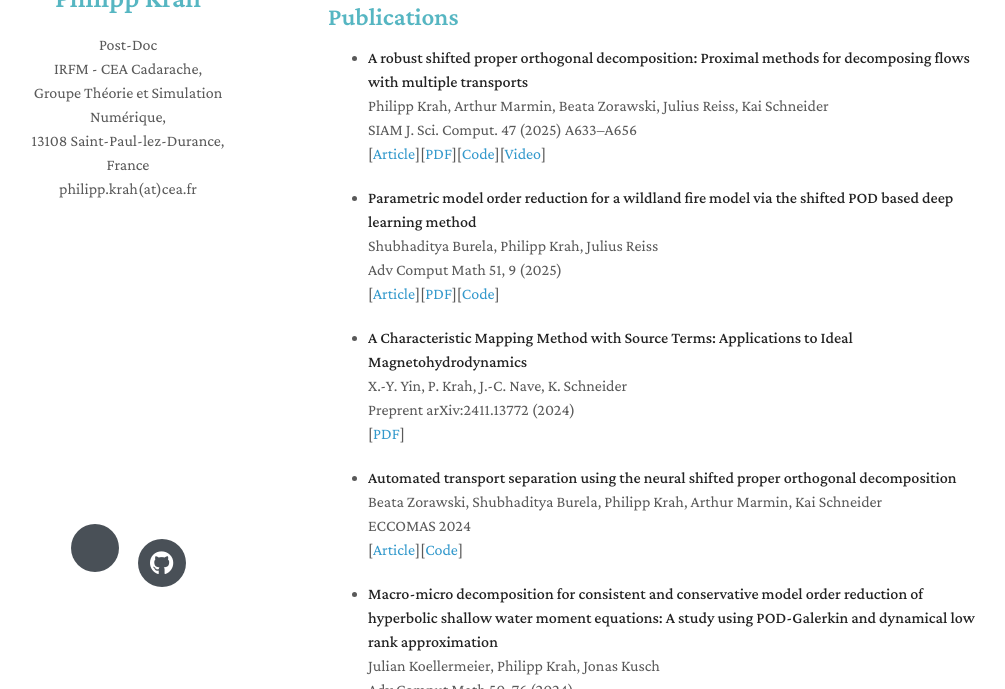
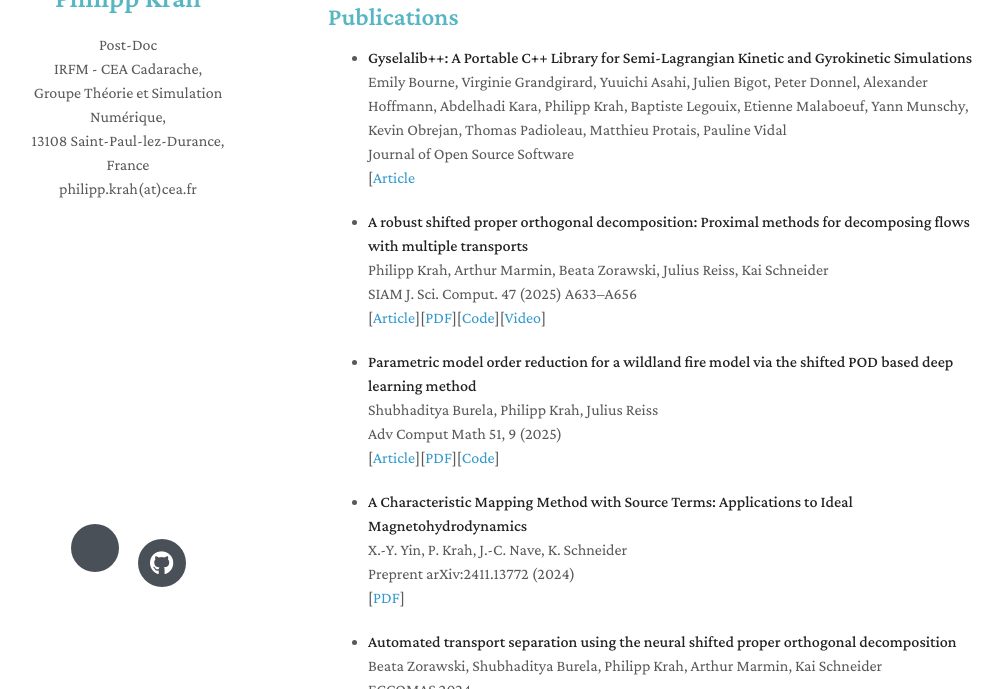
Before and after one commit to Philipp137/Philipp137.github.io, a Jekyll site: the page built from index.markdown, in a window 1280 px wide and 900 px high, scrolled down 892 px, cut to the strip 211-900 px from the top of the window. Shown: the whole strip, without its empty margins (142-1147 px from the left). Built offline with Jekyll 4.4.1, drawn with Linux system fonts in a browser that asks for light colours; nearby versions of some CDN libraries; a style sheet for code colours, icons or effects is not loaded.

Commit message:
gyselaX lib

```diff
--- a/index.markdown
+++ b/index.markdown
@@ -37,6 +37,14 @@ Physics-love, Algorithms-fun, [Rhythm-freedom](https://soundcloud.com/massesandb
 
 
 ## Publications
+
+- **Gyselalib++: A Portable C++ Library for Semi-Lagrangian Kinetic and Gyrokinetic Simulations**
+  <br>
+  Emily Bourne, Virginie Grandgirard, Yuuichi Asahi, Julien Bigot, Peter Donnel, Alexander Hoffmann, Abdelhadi Kara, Philipp Krah, Baptiste Legouix, Etienne Malaboeuf, Yann Munschy, Kevin Obrejan, Thomas Padioleau, Matthieu Protais, Pauline Vidal
+  <br>
+  Journal of Open Source Software
+  <br>
+  [[Article](https://doi.org/10.21105/joss.08582)
 
 - **A robust shifted proper orthogonal decomposition: Proximal methods for decomposing flows with multiple transports**
   <br>
```
